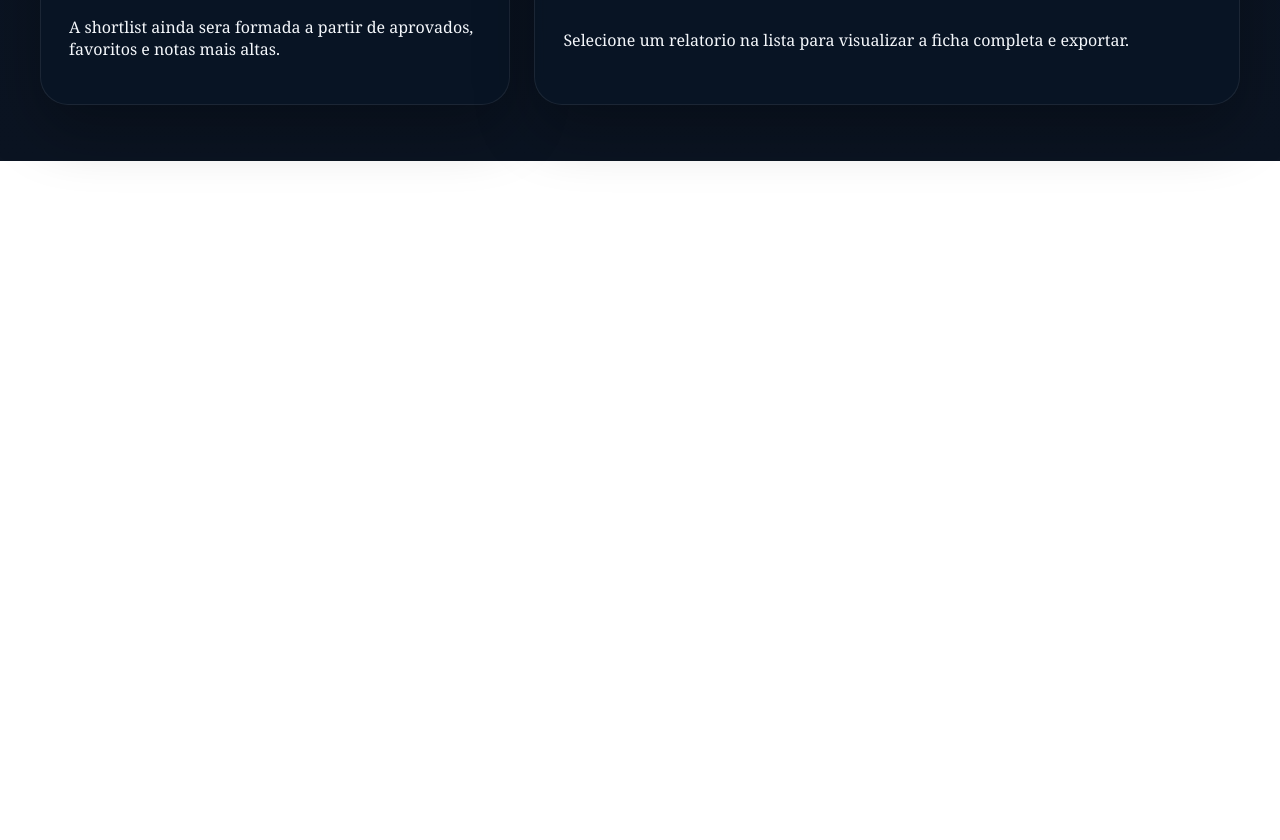
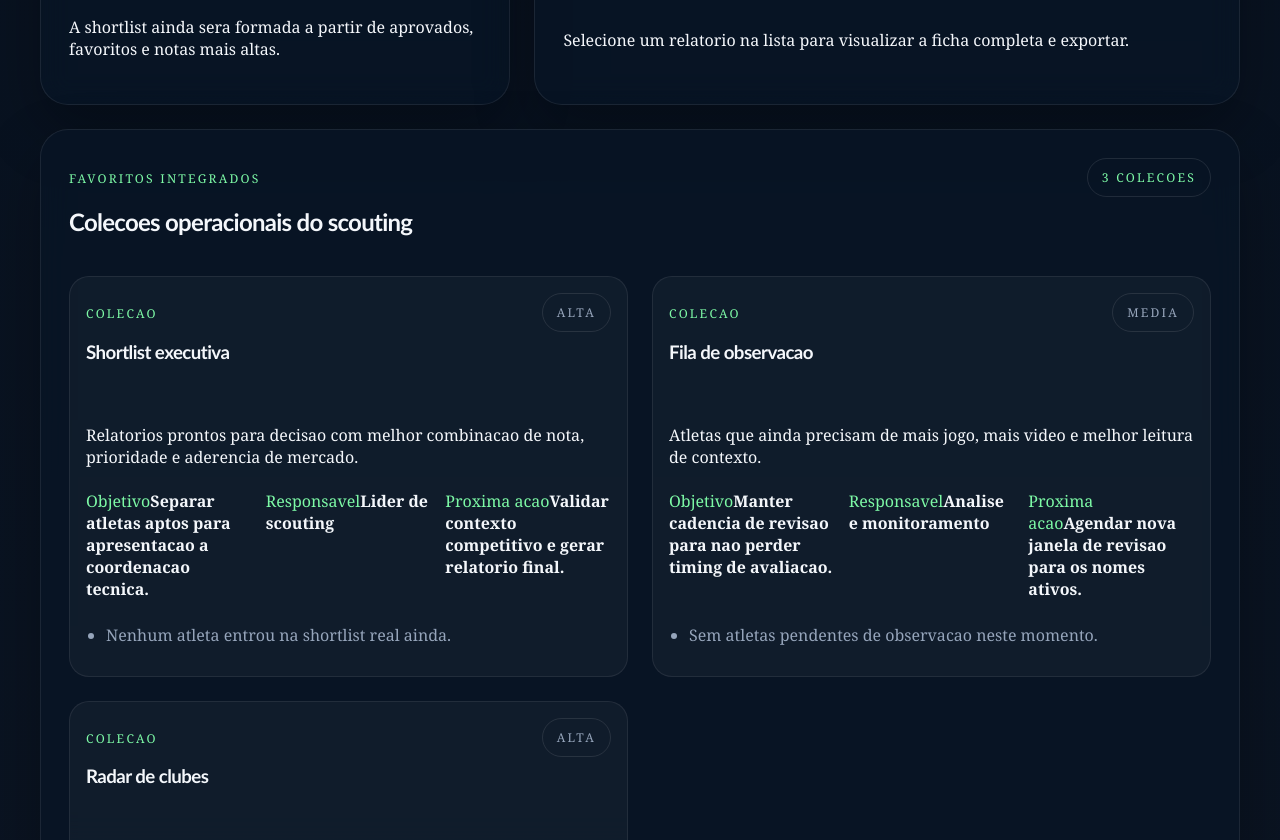
Before and after one commit to pedrooayres/Futebol-HUB---PROJETO-WEB-MOBILE, a Next.js app: page /scouting in a window 1280 px wide. Shown: the part 1960-2800 px from the top of the page. Before the commit the page ends 2121 px from the top, so only its background shows below. Built offline with nearby package versions, Linux system fonts and the light colour scheme.

Commit message:
feat: sintetiza navegacao e scouting

```diff
--- a/app/favoritos/page.js
+++ b/app/favoritos/page.js
@@ -1,5 +1,5 @@
-import FavoritesWorkspace from "@/components/FavoritesWorkspace";
+import { redirect } from "next/navigation";
 
 export default function FavoritesPage() {
-  return <FavoritesWorkspace />;
+  redirect("/scouting");
 }
--- a/app/scouting/page.js
+++ b/app/scouting/page.js
@@ -7,7 +7,7 @@ export default function ScoutingPage() {
     <Suspense fallback={null}>
       <ScoutingWorkspace
         title="Mesa de scouting"
-        subtitle="Ambiente de trabalho para registrar relatorios, priorizar atletas, montar shortlist e exportar fichas para decisao tecnica."
+        subtitle="Ambiente de trabalho para registrar relatorios, organizar favoritos, montar shortlist e exportar fichas para decisao tecnica."
       />
     </Suspense>
   );
--- a/components/ScoutingWorkspace.js
+++ b/components/ScoutingWorkspace.js
@@ -4,7 +4,7 @@ import Link from "next/link";
 import { useDeferredValue, useEffect, useMemo, useState } from "react";
 import { useSearchParams } from "next/navigation";
 
-import { buildScoutingReport, parseListField } from "@/lib/report-utils";
+import { buildFavoriteCollectionsFromScouting, buildScoutingReport, parseListField } from "@/lib/report-utils";
 
 const initialForm = {
   playerName: "",
@@ -206,6 +206,7 @@ export default function ScoutingWorkspace({
     () => filteredItems.filter((item) => item.isFavorite || item.status === "Aprovado" || item.rating >= 88).slice(0, 5),
     [filteredItems]
   );
+  const favoriteCollections = useMemo(() => buildFavoriteCollectionsFromScouting(items), [items]);
 
   function handleChange(event) {
     const { name, value, type, checked } = event.target;
@@ -836,6 +837,60 @@ export default function ScoutingWorkspace({
           )}
         </article>
       </section>
+
+      <section className="glass-panel">
+        <div className="section-heading">
+          <div>
+            <p className="panel-tag">Favoritos integrados</p>
+            <h2>Colecoes operacionais do scouting</h2>
+          </div>
+          <span className="badge accent">{favoriteCollections.length} colecoes</span>
+        </div>
+
+        <div className="card-grid">
+          {favoriteCollections.map((item) => (
+            <article key={`${item.slug}-${item.title}`} className="favorite-card favorite-full-card">
+              <div className="section-heading">
+                <div>
+                  <p className="panel-tag">Colecao</p>
+                  <h3>{item.title}</h3>
+                </div>
+                <span className="badge">{item.priority}</span>
+              </div>
+
+              <p>{item.text}</p>
+              <div className="team-info-grid">
+                <div>
+                  <span className="detail-label">Objetivo</span>
+                  <strong>{item.objective}</strong>
+                </div>
+                <div>
+                  <span className="detail-label">Responsavel</span>
+                  <strong>{item.owner}</strong>
+                </div>
+                <div>
+                  <span className="detail-label">Proxima acao</span>
+                  <strong>{item.nextAction}</strong>
+                </div>
+              </div>
+
+              <ul className="feature-list">
+                {item.items.map((entry) => (
+                  <li key={entry}>{entry}</li>
+                ))}
+              </ul>
+
+              <div className="report-link-list">
+                {item.relatedProfiles?.slice(0, 3).map((profile) => (
+                  <Link key={profile} href={profile} className="inline-link">
+                    Abrir perfil relacionado
+                  </Link>
+                ))}
+              </div>
+            </article>
+          ))}
+        </div>
+      </section>
     </section>
   );
 }
--- a/components/SiteNav.js
+++ b/components/SiteNav.js
@@ -10,8 +10,6 @@ const navItems = [
   { href: "/jogadores", label: "Jogadores" },
   { href: "/ranking", label: "Ranking" },
   { href: "/relatorios", label: "Relatorios" },
-  { href: "/pipeline", label: "Pipeline" },
-  { href: "/favoritos", label: "Favoritos" },
   { href: "/scouting", label: "Scouting" }
 ];
 
```
